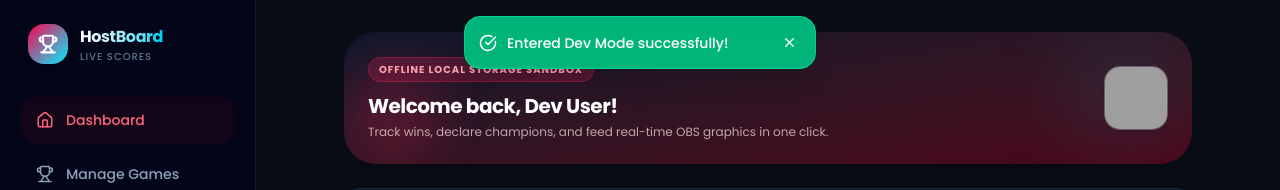
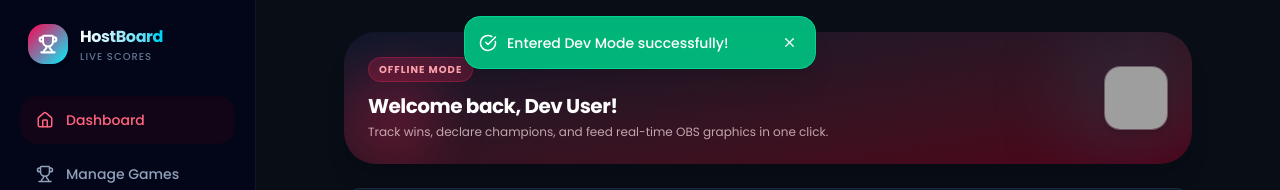
Before and after one commit to fitrimahadzir/hostboard-live-winner-tracker, a React (Vite) app: page /#/ in a window 1280 px wide. Both pictures are taken after a click on the button "Enter App (Dev Mode)". Shown: the top 190 px of the page. Built offline with nearby package versions, Linux system fonts and the light colour scheme; no server answers; grey boxes are pictures that could not be loaded.

Commit message:
repair UI

```diff
--- a/src/components/ActivityTab.tsx
+++ b/src/components/ActivityTab.tsx
@@ -2,6 +2,7 @@ import React, { useState, useEffect } from 'react';
 import { useApp } from '../context/AppContext';
 import { dbService } from '../lib/supabase';
 import { ActivityLog } from '../types';
+import { DEV_MODE } from '../config/env';
 import {
   Bell,
   Award,
@@ -124,7 +125,7 @@ export const ActivityTab: React.FC = () => {
           <span className="text-[10px] uppercase font-bold tracking-widest text-white/40 bg-white/5 px-2.5 py-1 rounded-full border border-white/10 uppercase">
             Official Activity
           </span>
-          {user && (
+          {user && (useApp().isSupabaseConnected || DEV_MODE) && (
             <span className={`text-[10px] uppercase font-bold tracking-widest px-2.5 py-1 rounded-full border ${
               useApp().isSupabaseConnected
                 ? "text-cyan-300 bg-cyan-500/20 border-cyan-500/30"
@@ -204,6 +205,7 @@ export const ActivityTab: React.FC = () => {
           </p>
 
           {/* Quick simulation buttons when local sandbox triggers are handy */}
+          {DEV_MODE && (
             <div className="mt-8 flex flex-col md:flex-row gap-2 w-full justify-center max-w-sm">
               <button
                 onClick={() => handleInsertSampleLog('wins')}
@@ -218,6 +220,7 @@ export const ActivityTab: React.FC = () => {
                 + Simulate Game Start
               </button>
             </div>
+          )}
         </div>
       ) : (
         <div className="space-y-3">
@@ -307,6 +310,7 @@ export const ActivityTab: React.FC = () => {
           </div>
 
           {/* Quick simulation bar at the bottom for quick triggers */}
+          {DEV_MODE && (
             <div className="p-4 bg-slate-50 dark:bg-slate-900/40 border border-slate-100 dark:border-slate-800 rounded-3xl mt-4 flex flex-col sm:flex-row gap-2.5 items-center justify-between">
               <div className="text-center sm:text-left">
                 <p className="text-xs font-bold text-slate-700 dark:text-slate-300">Activity Simulator</p>
@@ -327,6 +331,7 @@ export const ActivityTab: React.FC = () => {
                 </button>
               </div>
             </div>
+          )}
 
         </div>
       )}
--- a/src/components/HomeTab.tsx
+++ b/src/components/HomeTab.tsx
@@ -1,5 +1,6 @@
 import React from "react";
 import { useApp } from "../context/AppContext";
+import { DEV_MODE } from "../config/env";
 import md5 from "md5";
 import {
   Trophy,
@@ -30,8 +31,8 @@ export const HomeTab: React.FC<HomeTabProps> = ({
   const sampleBestPerformance =
     games.length > 0 ? games[0].title : "No rounds started";
   const statusBadge = isSupabaseConnected
-    ? "Realtime Supabase Active"
-    : "Offline Local Storage Sandbox";
+    ? "Live Syncing"
+    : "Offline Mode";
 
   return (
     <div className="space-y-6 pb-24 md:pb-6">
@@ -42,9 +43,11 @@ export const HomeTab: React.FC<HomeTabProps> = ({
 
         <div className="flex items-center justify-between gap-4 relative z-10">
           <div>
-            <span className="text-[10px] uppercase font-bold tracking-widest text-rose-300 bg-rose-500/20 px-2.5 py-1 rounded-full border border-rose-500/30">
-              {statusBadge}
-            </span>
+            {(isSupabaseConnected || DEV_MODE) && (
+              <span className="text-[10px] uppercase font-bold tracking-widest text-rose-300 bg-rose-500/20 px-2.5 py-1 rounded-full border border-rose-500/30">
+                {statusBadge}
+              </span>
+            )}
             <h1 className="text-xl font-bold tracking-tight mt-3 text-white">
               Welcome back, {user?.username || "Host"}!
             </h1>
--- a/src/components/ListGamesTab.tsx
+++ b/src/components/ListGamesTab.tsx
@@ -1,5 +1,6 @@
 import React, { useState } from 'react';
 import { useApp } from '../context/AppContext';
+import { DEV_MODE } from '../config/env';
 import { Search, Filter, Trophy, Calendar, ChevronRight, Plus, FolderHeart, ArrowUpDown } from 'lucide-react';
 import { Game } from '../types';
 
@@ -42,6 +43,7 @@ export const ListGamesTab: React.FC<ListGamesTabProps> = ({
             <h2 className="text-lg font-bold text-slate-950 dark:text-white leading-none">
               Stream Rooms
             </h2>
+            {(useApp().isSupabaseConnected || DEV_MODE) && (
               <span className={`text-[9px] uppercase font-bold tracking-widest px-2 py-0.5 rounded-full border ${
                 useApp().isSupabaseConnected
                   ? "text-cyan-600 dark:text-cyan-400 bg-cyan-50 dark:bg-cyan-950/20 border-cyan-100 dark:border-cyan-900"
@@ -49,6 +51,7 @@ export const ListGamesTab: React.FC<ListGamesTabProps> = ({
               }`}>
                 {useApp().isSupabaseConnected ? "Live" : "Local Only"}
               </span>
+            )}
           </div>
           <p className="text-[11px] text-slate-400 dark:text-slate-500 font-medium">
             Manage your active livestream game lobbies ({games.length})
```
Lines whose indentation alone changed are shown as unchanged.
